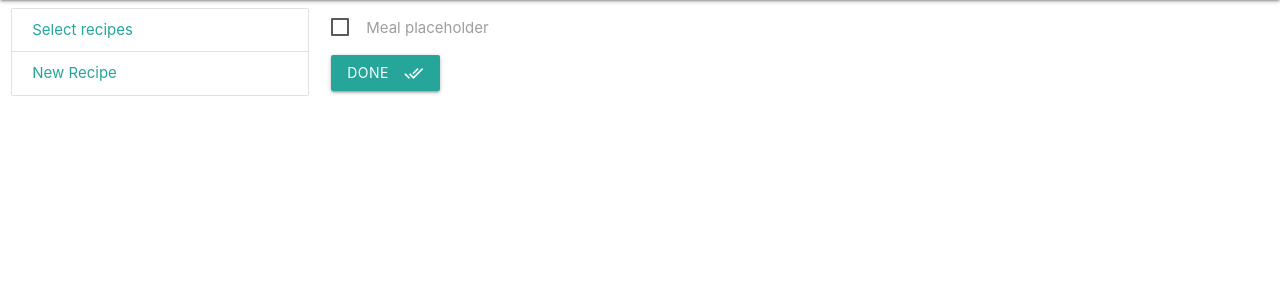
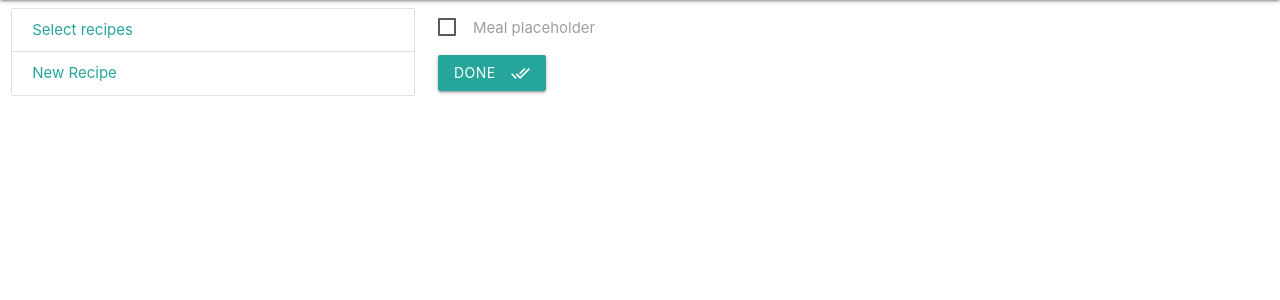
Before and after one commit to g-duff/groceries, a Flask app: page / in a window 1280 px wide. Shown: the part 64-364 px from the top of the page. Run offline with Flask 2, Linux system fonts and the light colour scheme.

Commit message:
Change sidebar size

```diff
--- a/groceriesApp/templates/layout.html
+++ b/groceriesApp/templates/layout.html
@@ -14,21 +14,20 @@
 
     <body>
 
-
     <!-- https://materializecss.com/sidenav.html -->
     <nav></nav>
 
     <div class="row">
 
         <!-- LHS: Sidebar menu -->
-        <div class = "col s3" >
+        <div class = "col s4" >
             <div class="collection">
                 <a class = "collection-item">Select recipes </a>
                 <a class = "collection-item">New Recipe     </a>
             </div>
         </div>
 
-        <div class="col s9" action = "#">
+        <div class="col s8" action = "#">
             {% block userInput %}
             {% endblock %}
         </div>
```
